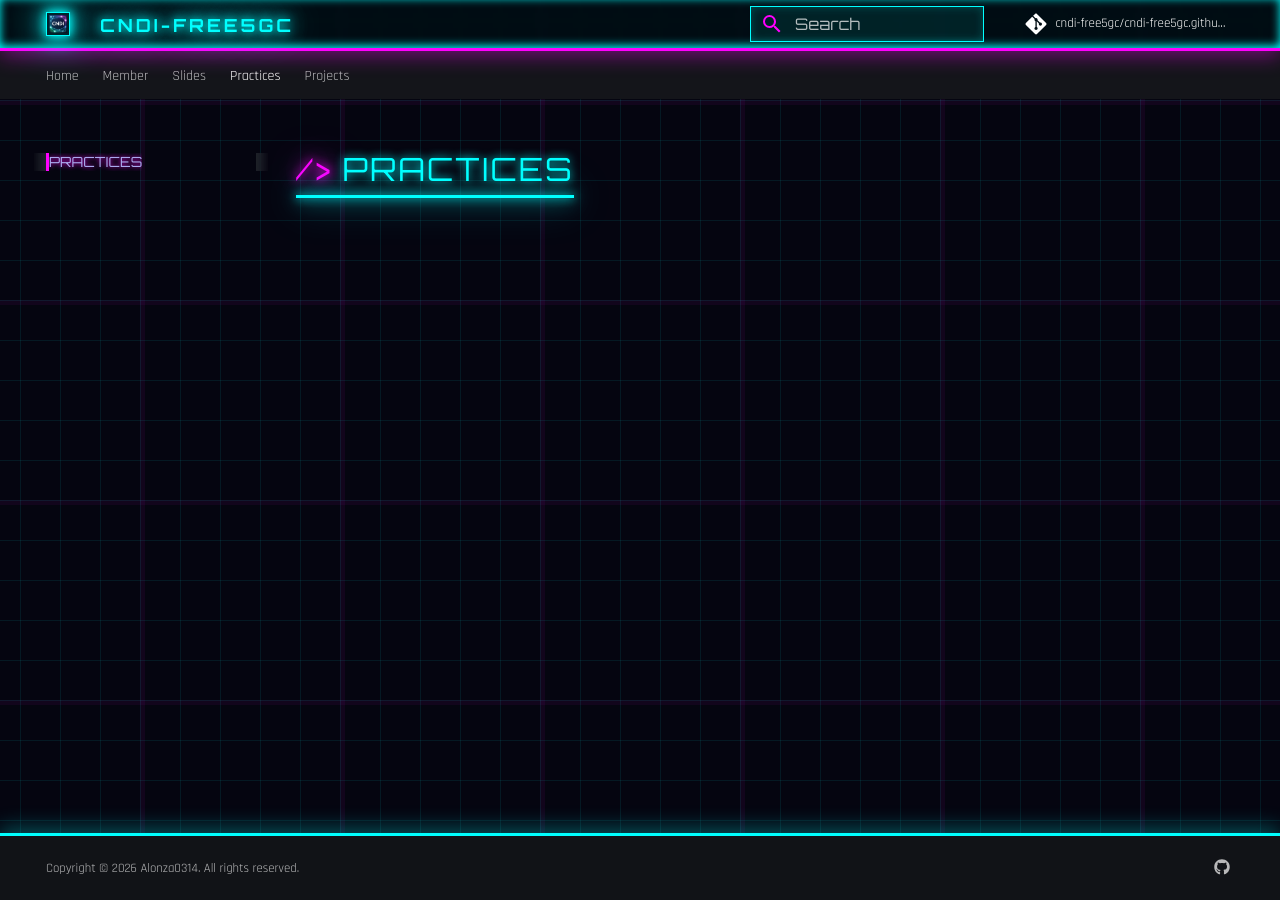
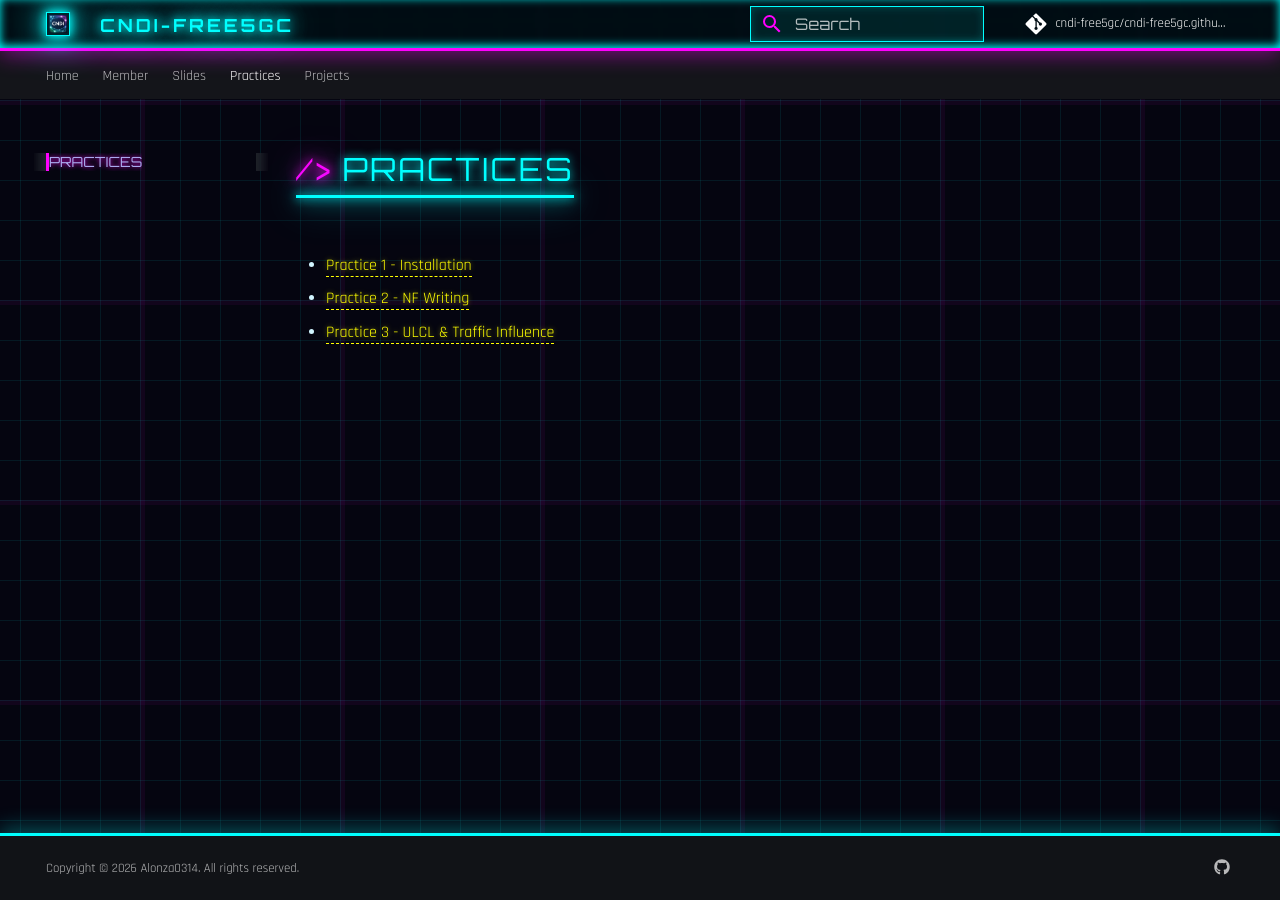
Before and after one commit to cndi-free5gc/cndi-free5gc.github.io, an MkDocs documentation site: the page built from doc/doc-pratice/index.md, in a window 1280 px wide. Built offline with MkDocs 1.6.1 and Material for MkDocs 9.7.7, drawn with Linux system fonts in a browser that asks for light colours; some web fonts are replaced; comment, search, counter and statistics services are not loaded.

Commit message:
feat: init practice page

```diff
--- a/doc/doc-pratice/index.md
+++ b/doc/doc-pratice/index.md
@@ -1 +1,5 @@
 # Practices
+
+- [Practice 1 - Installation](./pt1.md)
+- [Practice 2 - NF Writing](./pt2.md)
+- [Practice 3 - ULCL & Traffic Influence](./pt3.md)
```
Also changed, not shown: doc/doc-pratice/pt1.md (added, +1 -0 lines), doc/doc-pratice/pt2.md (added, +1 -0 lines), doc/doc-pratice/pt3.md (added, +1 -0 lines).
